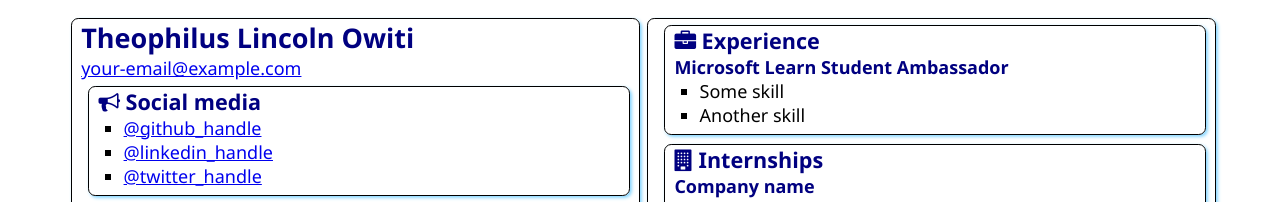
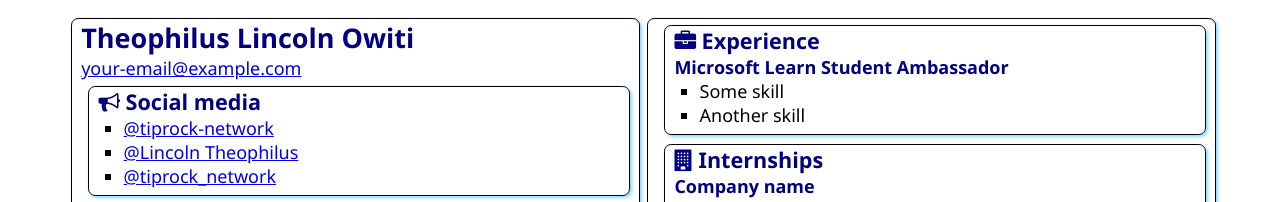
Before and after one commit to tiprock-network/SATechnicalOnboarding, a plain HTML site: page src/index.html in a window 1280 px wide. Shown: the top 202 px of the page. Drawn offline with Linux system fonts and the light colour scheme.

Commit message:
Initial commit

```diff
--- a/src/index.html
+++ b/src/index.html
@@ -21,9 +21,9 @@
                     Social media
                 </h2>
                 <ul>
-                    <li><a href="https://github.com/<handle>">@github_handle</a></li>
-                    <li><a href="https://linkedin.com/in/<handle>">@linkedin_handle</a></li>
-                    <li><a href="https://twitter.com/<handle>">@twitter_handle</a></li>
+                    <li><a href="https://github.com/tiprock-network>">@tiprock-network</a></li>
+                    <li><a href="https://linkedin.com/in/lincoln-theophilus-a78210211/">@Lincoln Theophilus</a></li>
+                    <li><a href="https://twitter.com/tiprock_network>">@tiprock_network</a></li>
                 </ul>
             </section>
 
```
